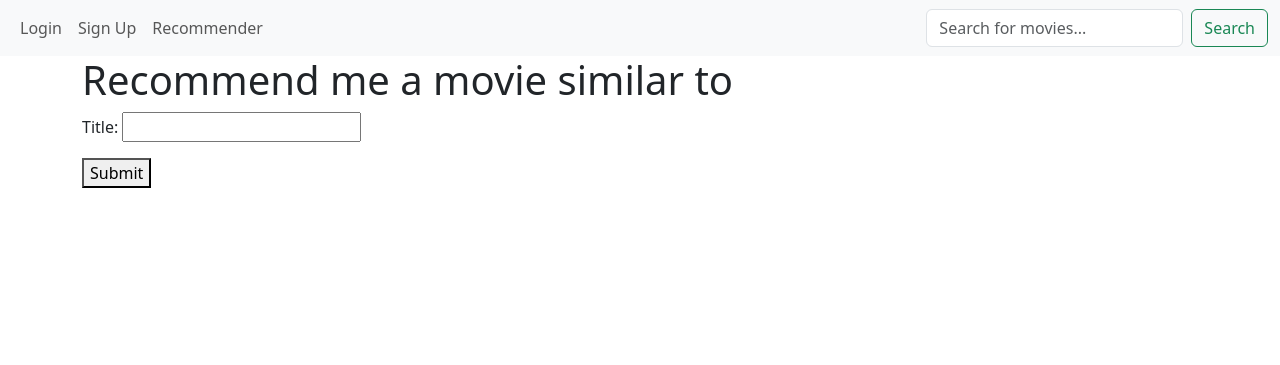
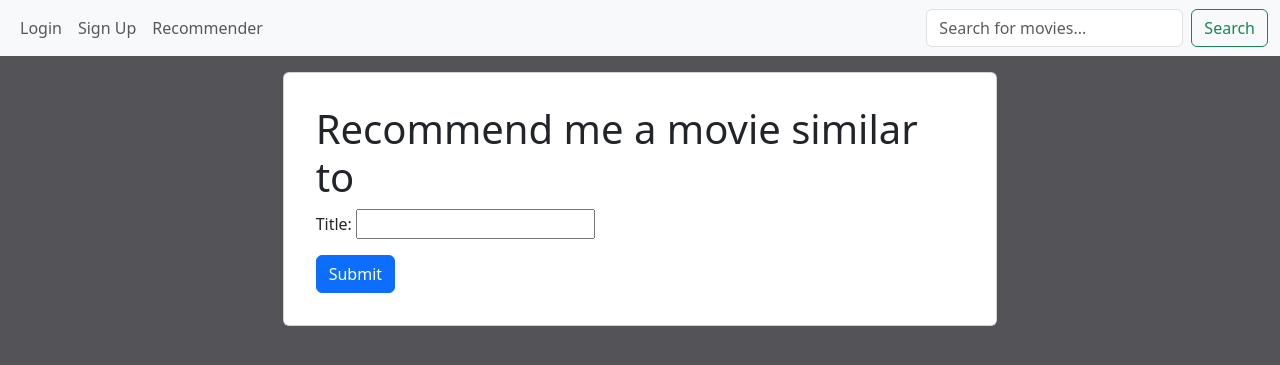
Before and after one commit to tahirkhan54321/Movie-Recommendation-Python, a Django app: page /movie_search in a window 1280 px wide. Shown: the top 365 px of the page. Run offline with Django 5.2, Linux system fonts and the light colour scheme.

Commit message:
Added bootstrap to movie_search

```diff
--- /dev/null
+++ b/base/static/base/global_styles.css
@@ -0,0 +1,4 @@
+body {
+    background-color: #545357;
+
+}
--- a/base/templates/base.html
+++ b/base/templates/base.html
@@ -9,6 +9,7 @@
 
     {% load static %}
     <link href="https://cdn.jsdelivr.net/npm/bootstrap@5.3.3/dist/css/bootstrap.min.css" rel="stylesheet" integrity="sha384-QWTKZyjpPEjISv5WaRU9OFeRpok6YctnYmDr5pNlyT2bRjXh0JMhjY6hW+ALEwIH" crossorigin="anonymous">
+    <link rel="stylesheet" href="{% static 'base/global_styles.css' %}">
     {% block extra_head %}{% endblock %}
 </head>
 
--- a/base/templates/movie_search.html
+++ b/base/templates/movie_search.html
@@ -5,43 +5,50 @@
 {% block content %}
 
 <main class="movie_search">
-  <body>
-    <div class="search-area">
-        <div class="form-container">
-            <h1>Recommend me a movie similar to</h1>
+    <div class="container p-3">
+        <div class="row justify-content-center">
+            <div class="col-md-8">
+                <div class="card p-3">
+                    <div class="card-body">
+                        <h1 class="card-title">Recommend me a movie similar to</h1>
                         <form method="post">
                             {% csrf_token %}
                             {{ form.as_p }}
-                <button type="submit">Submit</button>
+                            <button type="submit" class="btn btn-primary">Submit</button>
 
                             {% if messages %}
-                    <ul class="messages">
+                                <ul class="messages mt-3">
                                     {% for message in messages %}
-                            <li{% if message.tags %} class="{{ message.tags }}"{% endif %}>{{ message }}</li>
+                                        <li{% if message.tags %} class="alert alert-{{ message.tags }}"{% endif %}>{{ message }}</li>
                                     {% endfor %}
                                 </ul>
                             {% endif %}
                         </form>
 
                         {% if final_recommendations %}
-            <h2>10 Movies Similar to "{{ form.cleaned_data.title }}"</h2>
-            <ul>
+                            <h2 class="mt-4">10 Movies Similar to "{{ form.cleaned_data.title }}"</h2>
+                            <ul class="list-group mt-3">
                                 {% for movie in final_recommendations %}
-                    <li><a href="{% url 'movie_details' movie.pk %}">{{ movie.title }}</a>
+                                    <li class="list-group-item">
+                                        <a href="{% url 'movie_details' movie.pk %}">{{ movie.title }}</a>
                                         {% if user.is_authenticated %}
                                             {% if movie in watchlist %}
-                            <a href="{% url 'remove_from_watchlist' movie.movie_id %}">Remove from Watchlist</a>
+                                                <a href="{% url 'remove_from_watchlist' movie.movie_id %}" class="btn btn-sm btn-outline-danger float-end">Remove from Watchlist</a>
                                             {% else %}
-                            <a href="{% url 'add_to_watchlist' movie.movie_id %}">Add to Watchlist</a>
+                                                <a href="{% url 'add_to_watchlist' movie.movie_id %}" class="btn btn-sm btn-outline-success float-end">Add to Watchlist</a>
                                             {% endif %}
                                         {% endif %}
                                     </li>
                                 {% endfor %}
                             </ul>
                         {% elif form.cleaned_data %}
-                <p>No movies similar to "{{ form.cleaned_data.title }}" were found.</p>
+                            <p class="mt-3">No movies similar to "{{ form.cleaned_data.title }}" were found.</p>
                         {% endif %}
                     </div>
-    </div> <body>
-</html>
+                </div>
+            </div>
+        </div>
+    </div>
+</main>
+
 {% endblock %}
```
Lines whose indentation alone changed are shown as unchanged.
